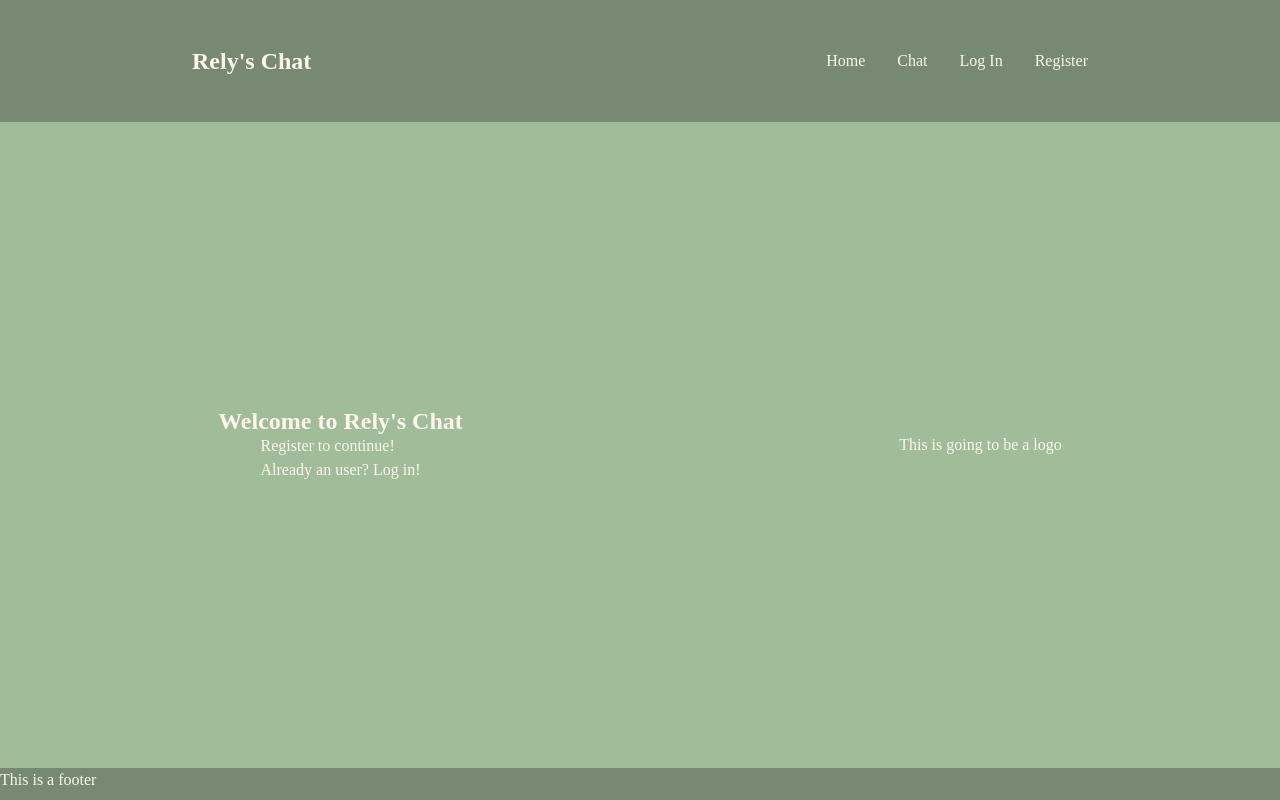
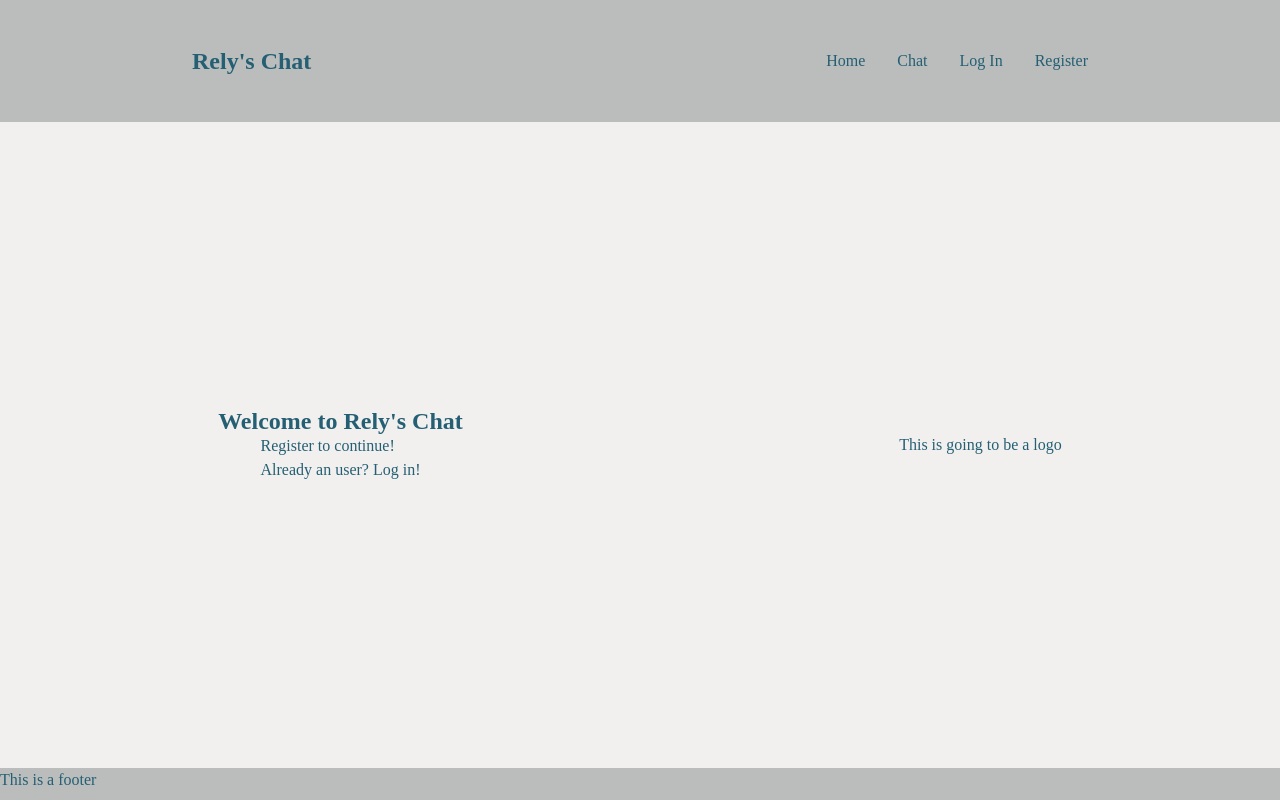
Before and after one commit to Relyful/Messaging-App, a React app in the folder frontend/: page / in a window 1280 px wide. Built offline with nearby package versions, Linux system fonts and the light colour scheme; no server answers; the HTML template or start-up script is replaced by a standard one.

Commit message:
Color change

```diff
--- a/frontend/src/components/Footer/Footer.module.css
+++ b/frontend/src/components/Footer/Footer.module.css
@@ -1,6 +1,6 @@
 .footerContainer{
-  background-color: #778873;
-  color: #FDF6ED;
+  background-color: #BBBDBC;
+  color: #245F73;
 
   height: 2em;
 }
--- a/frontend/src/components/Home/Home.module.css
+++ b/frontend/src/components/Home/Home.module.css
@@ -3,8 +3,8 @@
   justify-content: space-between;
   flex-grow: 1;
 
-  background-color: #A1BC98;
-  color: #FDF6ED;
+  background-color: #F2F0EF;
+  color: #245F73;
 }
 
 .homeContainer a {
--- a/frontend/src/components/MainLayout/MainLayout.module.css
+++ b/frontend/src/components/MainLayout/MainLayout.module.css
@@ -4,8 +4,8 @@
   align-items: center;
   padding: 3rem 15%;
 
-  background-color: #778873;
-  color: #FDF6ED;
+  background-color: #BBBDBC;
+  color: #245F73;
 }
 
 .header a {
@@ -25,5 +25,5 @@
 .logOutButt {
   background: none;
   border: none;
-  color: #DCCFC0;
+  color: #000000;
 }
```
